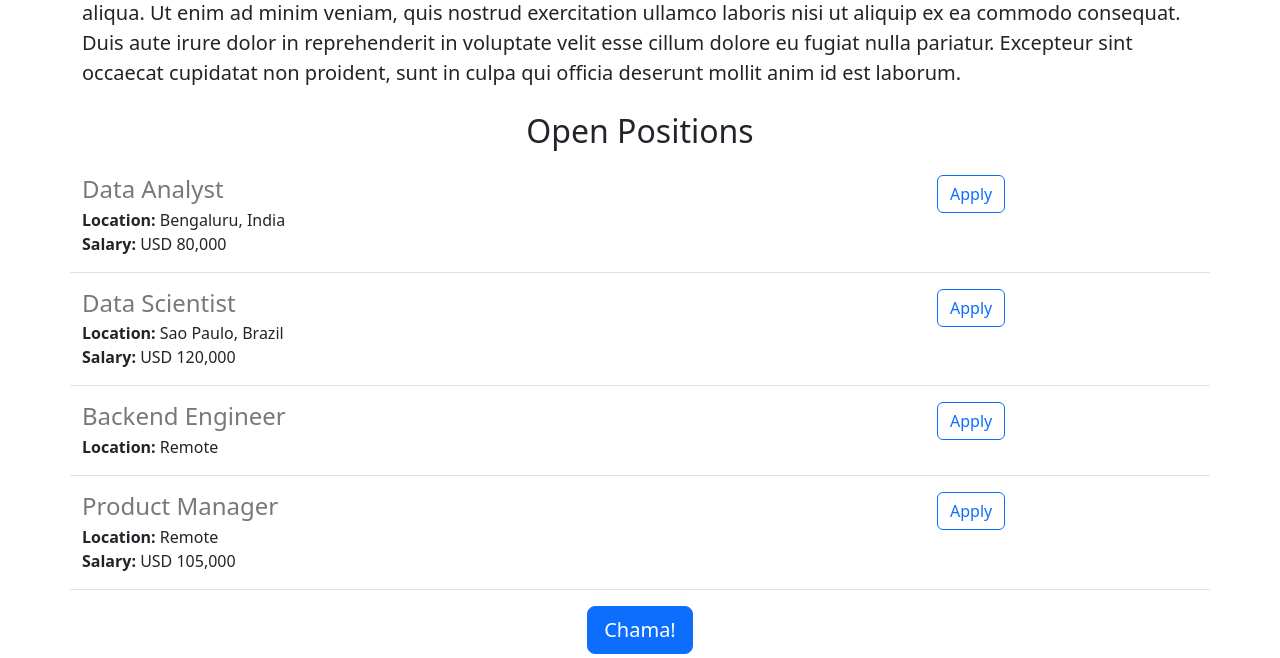
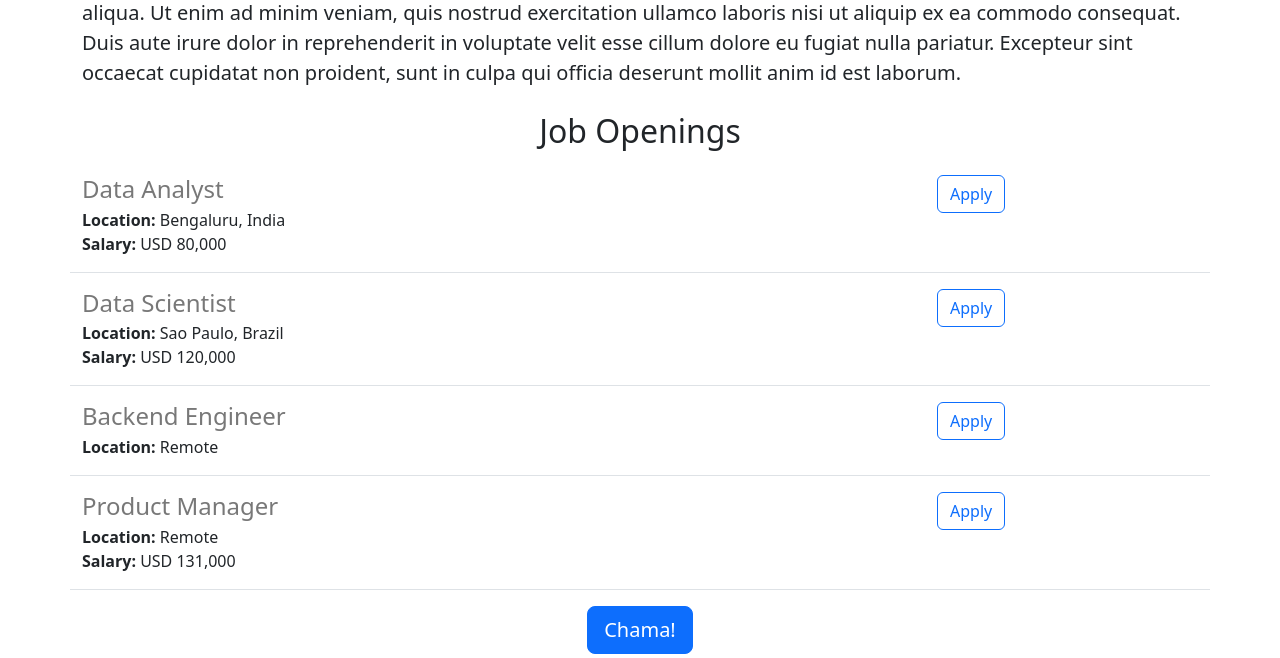
Before and after one commit to czendron/jovian-careers-website-v2, a Flask app: page / in a window 1280 px wide. Shown: the part 464-1122 px from the top of the page. Run offline with Flask 2, Linux system fonts and the light colour scheme.

Commit message:
changed the names of Job Openings

```diff
--- a/app.py
+++ b/app.py
@@ -24,7 +24,7 @@ JOBS = [
     'id': 4,
     'title': 'Product Manager',
     'location': 'Remote',
-    'salary': 'USD 105,000'
+    'salary': 'USD 131,000'
   }
 ]
 
--- a/templates/home.html
+++ b/templates/home.html
@@ -22,7 +22,7 @@
       <p class="lead">
         Lorem ipsum dolor sit amet, consectetur adipiscing elit, sed do eiusmod tempor incididunt ut labore et dolore magna aliqua. Ut enim ad minim veniam, quis nostrud exercitation ullamco laboris nisi ut aliquip ex ea commodo consequat. Duis aute irure dolor in reprehenderit in voluptate velit esse cillum dolore eu fugiat nulla pariatur. Excepteur sint occaecat cupidatat non proident, sunt in culpa qui officia deserunt mollit anim id est laborum.
       </p>
-  <h2 class="text-center mt-4 mb-4">Open Positions</h2>
+  <h2 class="text-center mt-4 mb-4">Job Openings</h2>
       <div>
         {% for job in jobs %}
           {% include 'jobitem.html' %}
```
